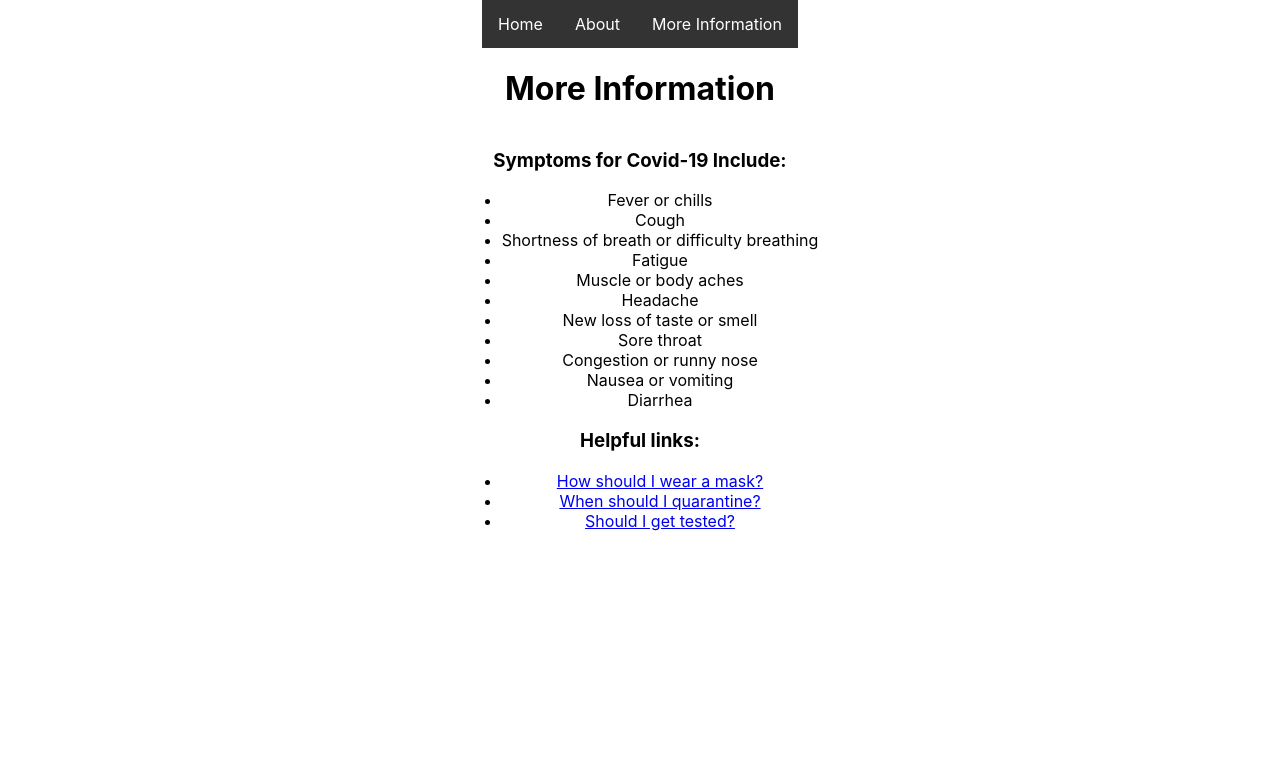
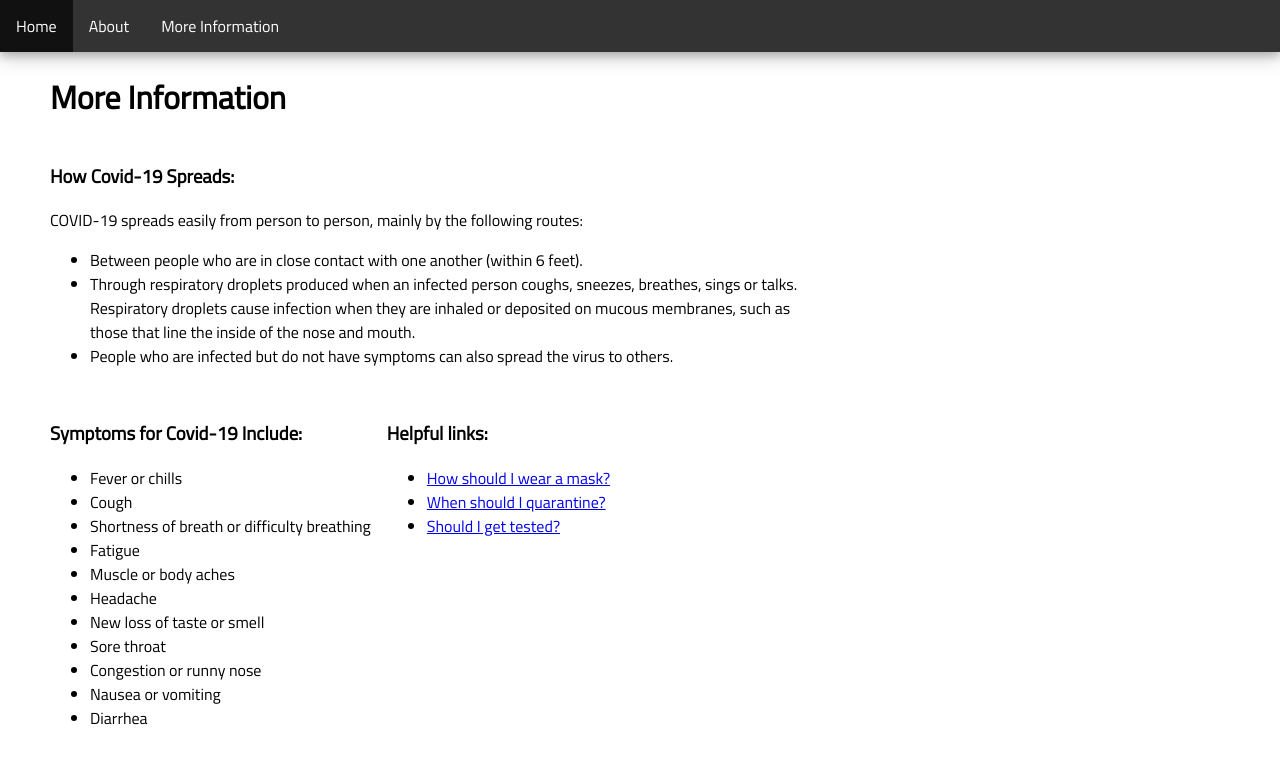
Before and after one commit to LiorB-D/FinalProjectSource, a React (Create React App) app: page /info in a window 1280 px wide. Shown: the top 764 px of the page. Built offline with nearby package versions, Linux system fonts and the light colour scheme.

Commit message:
Finished More Info

```diff
--- a/src/App.css
+++ b/src/App.css
@@ -1,9 +1,9 @@
+@import url('https://fonts.googleapis.com/css2?family=Titillium+Web&display=swap');
 .App {
-  text-align: center;
-  align-items: center;
   justify-content: center;
   display: flex;
   flex-direction: column;
+  font-family: 'Titillium Web', sans-serif;
 }
 
 .App-header {
@@ -25,13 +25,16 @@
     transform: rotate(360deg);
   }
 }
-
+nav {
+  width: 100%
+}
 .TopBar {
   list-style-type: none;
   margin: 0;
   padding: 0;
   overflow: hidden;
   background-color: #333;
+  box-shadow: 0 4px 8px 0 rgba(0, 0, 0, 0.2), 0 6px 20px 0 rgba(0, 0, 0, 0.19);
 }
 
 .NavItem {
@@ -50,3 +53,16 @@
 .NavItem a:hover {
   background-color: #111;
 }
+
+.MoreInfo {
+  text-align: left;
+  padding-left:50px
+}
+
+
+h1 {
+  padding-left: 50px
+}
+.InfoP {
+  max-width: 60%
+}
--- a/src/App.js
+++ b/src/App.js
@@ -17,7 +17,7 @@ function App() {
       <div className = "App">
       <nav><ul className = "TopBar">
           <li className = "NavItem">
-            <Link to="/home">Home</Link>
+            <Link to="/">Home</Link>
           </li>
           <li className = "NavItem">
             <Link to="/about">About</Link>
@@ -27,10 +27,6 @@ function App() {
           </li>
         </ul></nav>
         <Switch>
-            <Route path="/home">
-              <h1>Home</h1>
-              <Home/>
-            </Route>
             <Route path="/about">
               <h1>About</h1>
               <About/>
@@ -38,6 +34,10 @@ function App() {
             <Route path="/info">
               <h1>More Information</h1>
               <Info/>
+            </Route>
+            <Route path="/">
+              <h1>Home</h1>
+              <Home/>
             </Route>
 
         </Switch>
--- a/src/Info.js
+++ b/src/Info.js
@@ -1,11 +1,30 @@
 import React, { Component } from 'react';
+import Grid from '@material-ui/core/Grid';
 
 
 export class Info extends React.Component {
 
   render() {
-    return(<div>
-        <h3>Symptoms for Covid-19 Include:</h3>
+    return(<div className = "MoreInfo">
+        <Grid container justify = "left" spacing = {2}>
+          <Grid item>
+              <h3>How Covid-19 Spreads:</h3>
+              <p className = "InfoP">COVID-19 spreads easily from person to person, mainly by the following routes:</p>
+              <ul>
+                <li className = "InfoP">
+                  Between people who are in close contact with one another (within 6 feet).
+                </li>
+                <li className = "InfoP">
+                Through respiratory droplets produced when an infected person coughs, sneezes, breathes, sings or talks.
+                Respiratory droplets cause infection when they are inhaled or deposited on mucous membranes, such as those that line the inside of the nose and mouth.
+                </li>
+                <li className = "InfoP">
+                People who are infected but do not have symptoms can also spread the virus to others.
+                </li>
+              </ul>
+          </Grid>
+          <Grid item>
+          <h3>Symptoms for Covid-19 Include:</h3>
         <ul>
         <li>
         Fever or chills
@@ -41,12 +60,19 @@ export class Info extends React.Component {
         Diarrhea
         </li>
         </ul>
-        <h3>Helpful links:</h3>
+          </Grid>
+          <Grid item>
+          <h3>Helpful links:</h3>
         <ul>
           <li><a href = "https://www.cdc.gov/coronavirus/2019-ncov/prevent-getting-sick/about-face-coverings.html">How should I wear a mask?</a></li>
           <li><a href = "https://www.cdc.gov/coronavirus/2019-ncov/if-you-are-sick/quarantine.html">When should I quarantine?</a></li>
           <li><a href = "https://www.cdc.gov/coronavirus/2019-ncov/symptoms-testing/testing.html">Should I get tested?</a></li>
         </ul>
+          </Grid>
+        </Grid>
+
+
+
     </div>)
   }
 
```
